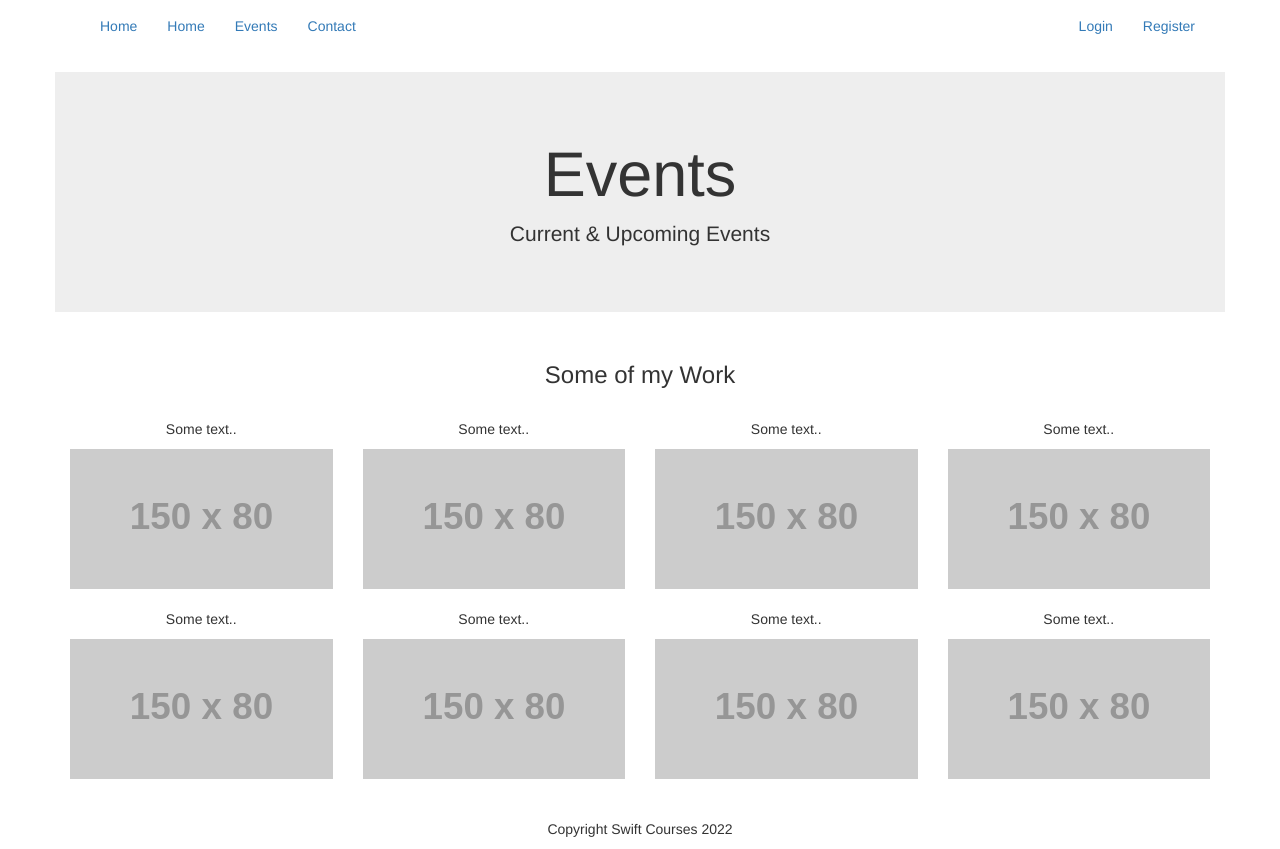
After one commit to Void-Stag/Flask-Assessment, a Flask app: page /events in a window 1280 px wide. The commit adds this page. Run offline with Flask 3, Linux system fonts and the light colour scheme; grey boxes labelled with a size stand in for pictures from a placeholder-image service; parts of the project's set-up code (start-up, migrations or seed data) failed here and were passed over; some libraries are stand-ins or nearby versions.

Commit message:
Event Page

```diff
--- a/App3_Scrum_080222/app/main/routes.py
+++ b/App3_Scrum_080222/app/main/routes.py
@@ -11,3 +11,7 @@ def index(cat=None):
 @main.route('/contact', methods=['GET','POST'])
 def contact(cat=None):
     return render_template('contact.html', title='Contact')
+
+@main.route('/events', methods=['GET','POST'])
+def events(cat=None):
+    return render_template('event.html', title='Events')
--- a/App3_Scrum_080222/app/templates/base.html
+++ b/App3_Scrum_080222/app/templates/base.html
@@ -22,7 +22,7 @@
             <ul class="nav navbar-nav">
                 <li><a href="{{ url_for('main.index') }}" >Home</a></li>
                 <li><a href="{{ url_for('main.index') }}" >Home</a></li>
-                <li><a href="{{ url_for('main.index') }}" >Home</a></li>
+                <li><a href="{{ url_for('main.events') }}" >Events</a></li>
                 <li><a href="{{ url_for('main.contact') }}" >Contact</a></li>
             </ul>
             <ul class="nav navbar-nav navbar-right">
--- /dev/null
+++ b/App3_Scrum_080222/app/templates/event.html
@@ -0,0 +1,56 @@
+{% extends "base.html" %}
+
+
+{% block app_content %}
+<div class="jumbotron">
+  <div class="container text-center">
+    <h1>Events</h1>
+    <p>Current & Upcoming Events</p>
+  </div>
+</div>
+
+<div class="container-fluid bg-3 text-center">
+  <h3>Some of my Work</h3><br>
+  <div class="row">
+    <div class="col-sm-3">
+      <p>Some text..</p>
+      <img src="https://placehold.it/150x80?text=IMAGE" class="img-responsive" style="width:100%" alt="Image">
+    </div>
+    <div class="col-sm-3">
+      <p>Some text..</p>
+      <img src="https://placehold.it/150x80?text=IMAGE" class="img-responsive" style="width:100%" alt="Image">
+    </div>
+    <div class="col-sm-3">
+      <p>Some text..</p>
+      <img src="https://placehold.it/150x80?text=IMAGE" class="img-responsive" style="width:100%" alt="Image">
+    </div>
+    <div class="col-sm-3">
+      <p>Some text..</p>
+      <img src="https://placehold.it/150x80?text=IMAGE" class="img-responsive" style="width:100%" alt="Image">
+    </div>
+  </div>
+</div><br>
+
+<div class="container-fluid bg-3 text-center">
+  <div class="row">
+    <div class="col-sm-3">
+      <p>Some text..</p>
+      <img src="https://placehold.it/150x80?text=IMAGE" class="img-responsive" style="width:100%" alt="Image">
+    </div>
+    <div class="col-sm-3">
+      <p>Some text..</p>
+      <img src="https://placehold.it/150x80?text=IMAGE" class="img-responsive" style="width:100%" alt="Image">
+    </div>
+    <div class="col-sm-3">
+      <p>Some text..</p>
+      <img src="https://placehold.it/150x80?text=IMAGE" class="img-responsive" style="width:100%" alt="Image">
+    </div>
+    <div class="col-sm-3">
+      <p>Some text..</p>
+      <img src="https://placehold.it/150x80?text=IMAGE" class="img-responsive" style="width:100%" alt="Image">
+    </div>
+  </div>
+</div><br><br>
+
+
+{% endblock %}
```
